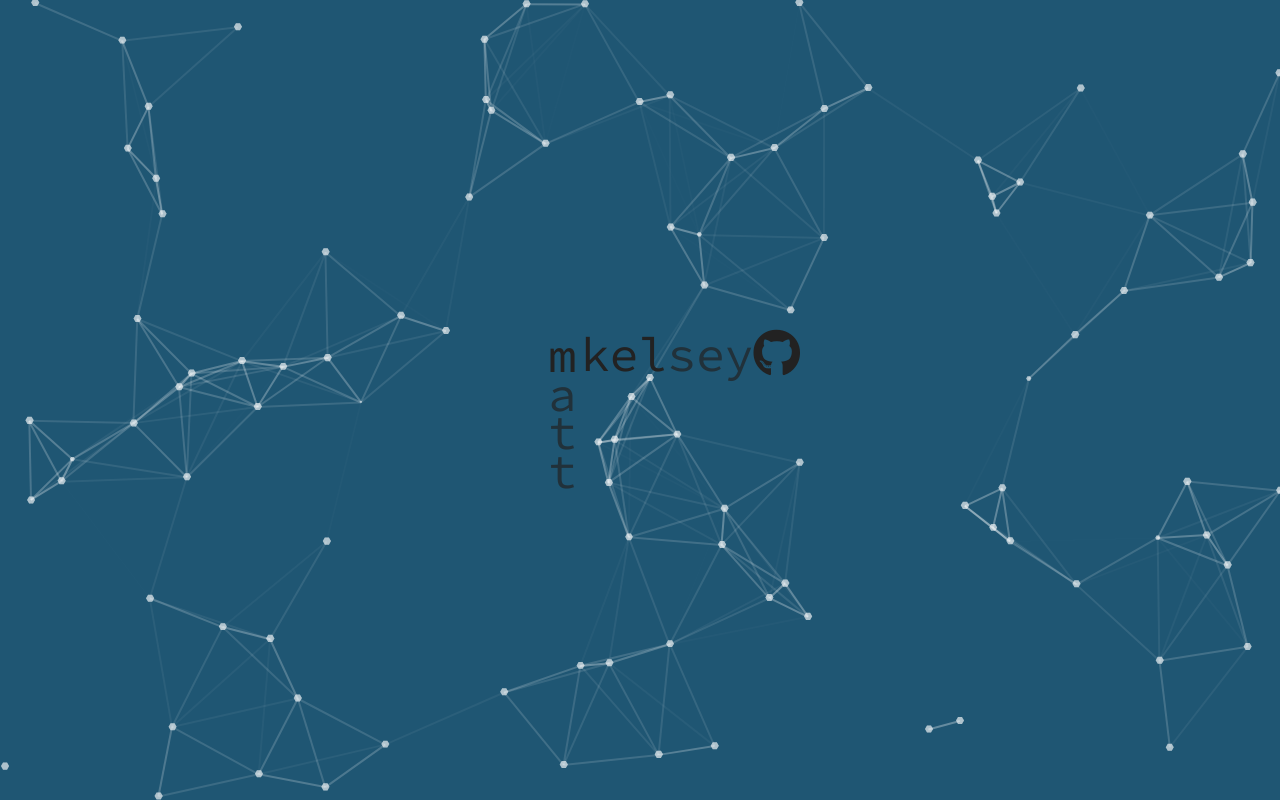
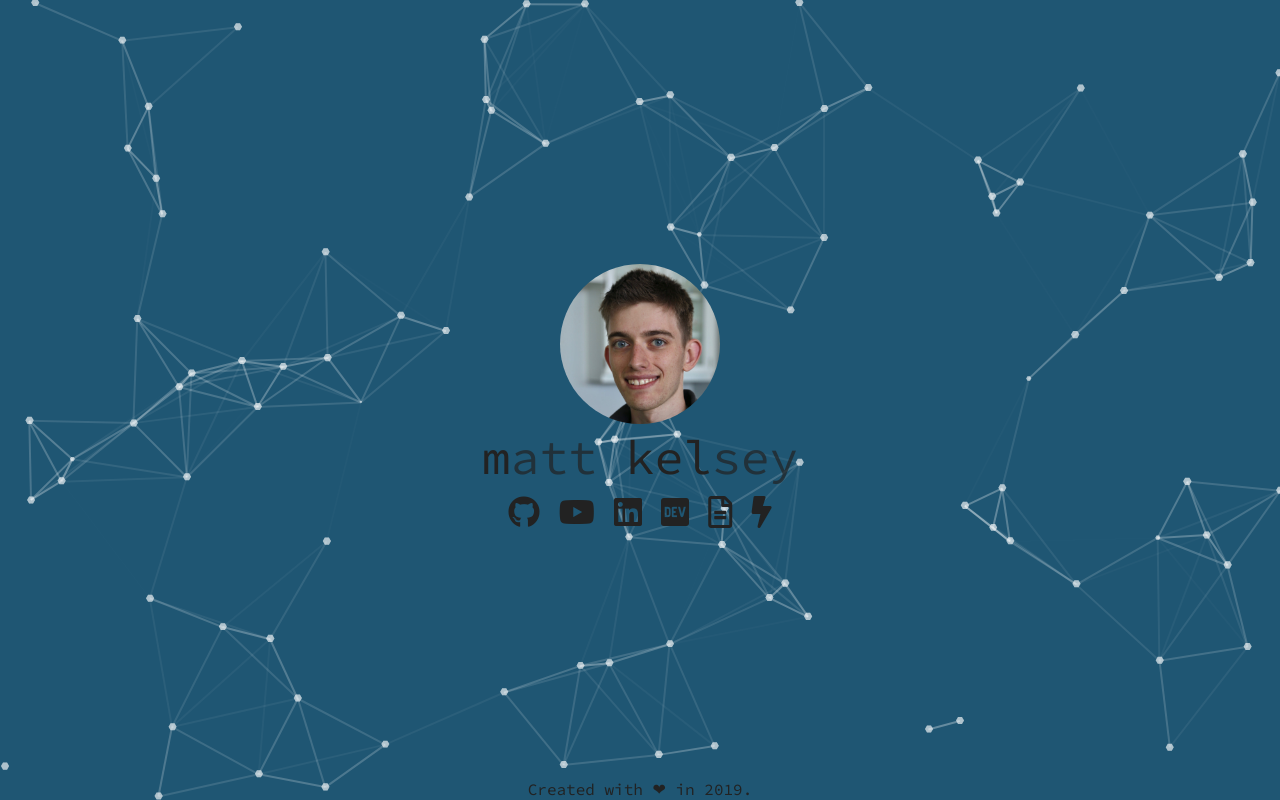
Before and after one commit to mattkelsey/mkel, a plain HTML site: page index.html in a window 1280 px wide. Drawn offline with nearby package versions, Linux system fonts and the light colour scheme.

Commit message:
Include links and image

```diff
--- a/css/main.css
+++ b/css/main.css
@@ -110,34 +110,44 @@ textarea {
     display: flex;
     width: 100%;
     height: 100%;
+    flex-direction: column;
     align-items: center;
     justify-content: center;
 }
 
 .name {
     display: flex;
+    font-size: 3em;
 }
 
-.mkel {
+.icons {
+    font-size: 2em;
 }
 
-.matthew {
-    writing-mode: tb-rl;
-    text-orientation: upright;
-    letter-spacing: -0.45em;
-    margin-top: 0.08em;
-    margin-right: -0.3em;
-    margin-left: 1em;
+#profile {
+    border-radius: 50%;
+    width: 10em;
+    height: auto;
+}
+
+a {
+    color: #222;
 }
 
 .low-opacity {
     opacity: .7;
 }
 
+.lower-text {
+    position: absolute;
+    width: 100%;
+    text-align: center;
+    bottom: 0px;
+}
+
 body {
     background-color: #1F5673;
     font-family: "Source Code Pro";
-    font-size: 3em;
 }
 
 
--- a/index.html
+++ b/index.html
@@ -3,14 +3,16 @@
 
 <head>
   <meta charset="utf-8">
-  <title></title>
-  <meta name="description" content="">
+  <title>Matthew Kelsey</title>
+  <meta name="description" content="Matthew Kelsey's Website">
   <meta name="viewport" content="width=device-width, initial-scale=1">
 
+  <title>Matthew Kelsey</title>
   <link rel="manifest" href="site.webmanifest">
   <link rel="apple-touch-icon" href="icon.png">
   <!-- Place favicon.ico in the root directory -->
 
+  <link rel="shortcut icon" type="image/x-icon" href="favicon.ico"/>
   <link rel="stylesheet" href="css/normalize.css">
   <link rel="stylesheet" href="css/main.css">
   <link href="https://fonts.googleapis.com/css?family=Source+Code+Pro" rel="stylesheet">
@@ -40,16 +42,25 @@
 
   <div id="particles"></div>
   <div class="flex-parent">
+    <img src="img/profile.jpg" id="profile" alt="Profile photo"></img>
     <div class="name">
-        <span class="matthew">m<span class="low-opacity">att</span></span>
-        kel
-        <span class="low-opacity">sey</span>
-
-        <div>
-            <i class="fab fa-github"></i>
-        </div>
+        <span>m<span class="low-opacity">att</span> kel<span class="low-opacity">sey</span>
+    </div>
+    <div class="icons">
+        <a href="https://github.com/mattkelsey" target="_blank"><i class="fab fa-github"></i></a>
+        <a href="https://www.youtube.com/channel/UC0vFPEs_1WLdsI2nPFBG5MQ" target="_blank">
+            <i class="fab fa-youtube"></i></a>
+        <a href="https://linkedin.com/in/mkel" target="_blank">
+            <i class="fab fa-linkedin"></i></a>
+        <a href="https://devpost.com/mattkelsey" target="_blank">
+            <i class="fab fa-dev"></i></a>
+        <a href="https://mkel.dev/resume.pdf" target="_blank">
+            <i class="far fa-file-alt"></i></a>
+        <a href="http://ev.mkindustries.net/" target="_blank">
+            <i class="fas fa-bolt"></i></a>
     </div>
   </div>
+  <div class="lower-text">Created with ❤ in 2019.</div>
 </body>
 
 </html>
--- a/js/particles.json
+++ b/js/particles.json
@@ -51,7 +51,7 @@
     "detect_on": "canvas",
     "events": {
       "onhover": {
-        "enable": true,
+        "enable": false,
         "mode": "repulse"
       },
       "onclick": {
```
Also changed, not shown: favicon.ico, img/profile.jpg (added), 1 other file.
